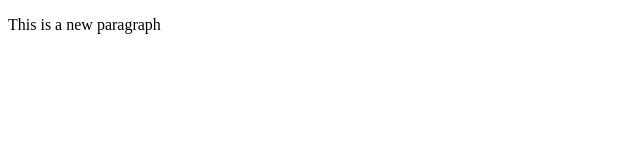
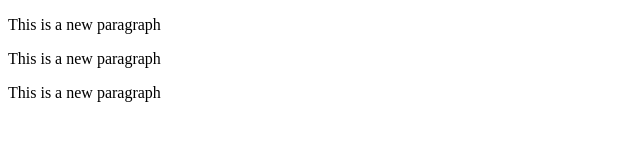
Before and after one commit to RZ-Rakib/W3School-exercises, a plain HTML site: page new_File/index.html in a window 1280 px wide. Shown: the whole page, without its empty margins (0-640 px from the left). Drawn offline with Linux system fonts and the light colour scheme.

Commit message:
first commit after pull

```diff
--- a/new_File/index.html
+++ b/new_File/index.html
@@ -7,5 +7,7 @@
   </head>
   <body>
     <p id="demo">This is a new paragraph</p>
+    <p id="demo1">This is a new paragraph</p>
+    <p id="demo2">This is a new paragraph</p>
   </body>
 </html>
```
